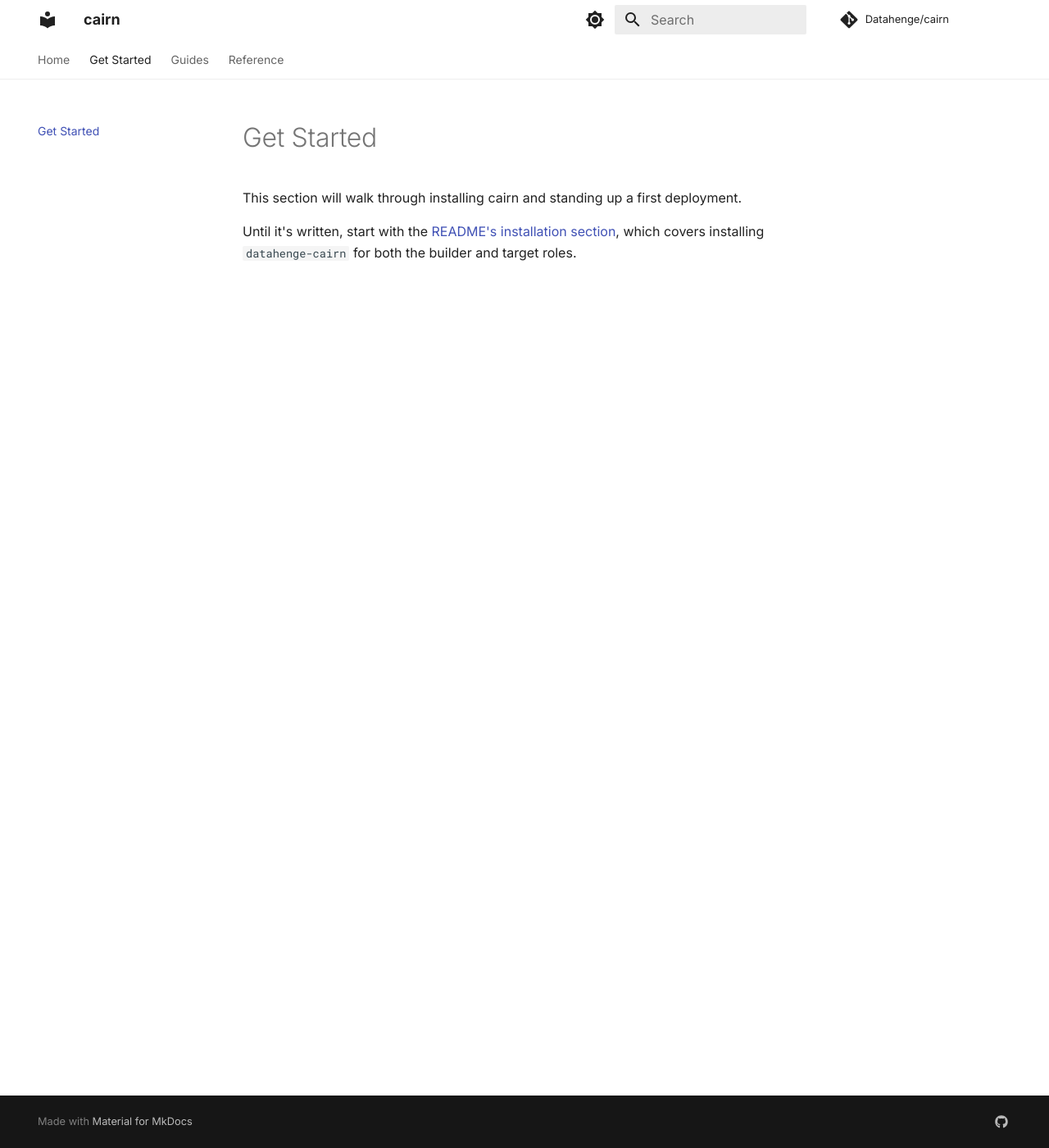
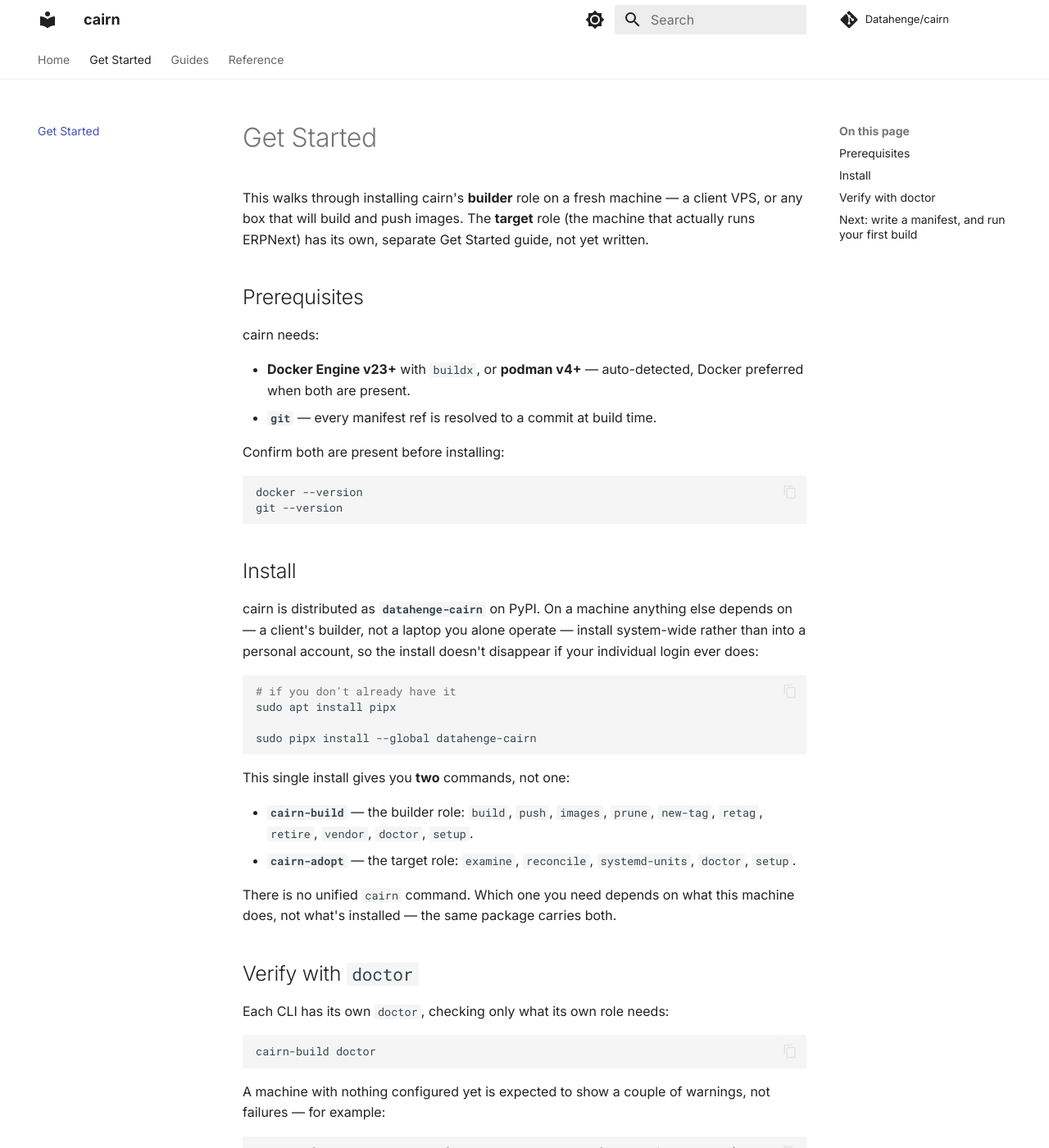
Before and after one commit to Datahenge/cairn, an MkDocs documentation site: the page built from userdocs/get-started/index.md, in a window 1280 px wide and 1400 px high. Shown: the whole window at 82% size. Built offline with MkDocs 1.6.1 and Material for MkDocs 9.7.7, drawn with Linux system fonts in a browser that asks for light colours; comment, search, counter and statistics services are not loaded; some of the changed text lies outside the part shown.

Commit message:
Initial writing of user-facing docs Getting Started.

````diff
--- a/userdocs/get-started/index.md
+++ b/userdocs/get-started/index.md
@@ -1,7 +1,77 @@
 # Get Started
 
-This section will walk through installing cairn and standing up a first deployment.
+This walks through installing cairn's **builder** role on a fresh machine — a client VPS, or
+any box that will build and push images. The **target** role (the machine that actually runs
+ERPNext) has its own, separate Get Started guide, not yet written.
 
-Until it's written, start with the
-[README's installation section](https://github.com/Datahenge/cairn/blob/main/README.md#installation),
-which covers installing `datahenge-cairn` for both the builder and target roles.
+## Prerequisites
+
+cairn needs:
+
+- **Docker Engine v23+** with `buildx`, or **podman v4+** — auto-detected, Docker preferred
+  when both are present.
+- **`git`** — every manifest ref is resolved to a commit at build time.
+
+Confirm both are present before installing:
+
+```bash
+docker --version
+git --version
+```
+
+## Install
+
+cairn is distributed as **`datahenge-cairn`** on PyPI. On a machine anything else depends on —
+a client's builder, not a laptop you alone operate — install system-wide rather than into a
+personal account, so the install doesn't disappear if your individual login ever does:
+
+```bash
+# if you don't already have it
+sudo apt install pipx
+
+sudo pipx install --global datahenge-cairn
+```
+
+This single install gives you **two** commands, not one:
+
+- **`cairn-build`** — the builder role: `build`, `push`, `images`, `prune`, `new-tag`,
+  `retag`, `retire`, `vendor`, `doctor`, `setup`.
+- **`cairn-adopt`** — the target role: `examine`, `reconcile`, `systemd-units`, `doctor`,
+  `setup`.
+
+There is no unified `cairn` command. Which one you need depends on what this machine does, not
+what's installed — the same package carries both.
+
+## Verify with `doctor`
+
+Each CLI has its own `doctor`, checking only what its own role needs:
+
+```bash
+cairn-build doctor
+```
+
+A machine with nothing configured yet is expected to show a couple of warnings, not failures —
+for example:
+
+```
+WARN config          No manifest given. Pass --manifest <path>, or set $CAIRN_MANIFEST.
+OK   build engine    docker v29.6.2
+OK   docker buildx   github.com/docker/buildx v0.35.0 ...
+OK   git             v2.47.3
+OK   vendored tree   matches its recorded pin
+OK   vendor .git     no nested .git
+OK   build inputs    Containerfile complete
+WARN shared config   /etc/cairn does not exist yet — run this CLI's `setup` subcommand, or create it by hand
+
+All 8 checks passed (2 warning(s)).
+```
+
+Both warnings above are expected at this point: there's no manifest yet (next section), and
+`/etc/cairn` is only created by `cairn-build setup`, which comes after you've confirmed a
+manifest builds correctly by hand.
+
+## Next: write a manifest, and run your first build
+
+*Coming once verified end-to-end — check back, or see the
+[README's configuration section](https://github.com/Datahenge/cairn/blob/main/README.md#configuration)
+in the meantime for the manifest schema.*
````
Also changed, not shown: docs/CHANGELOG.md (+20 -0 lines), open/OPEN_WORK.md (+1 -1 lines), userdocs/index.md (+4 -4 lines).
